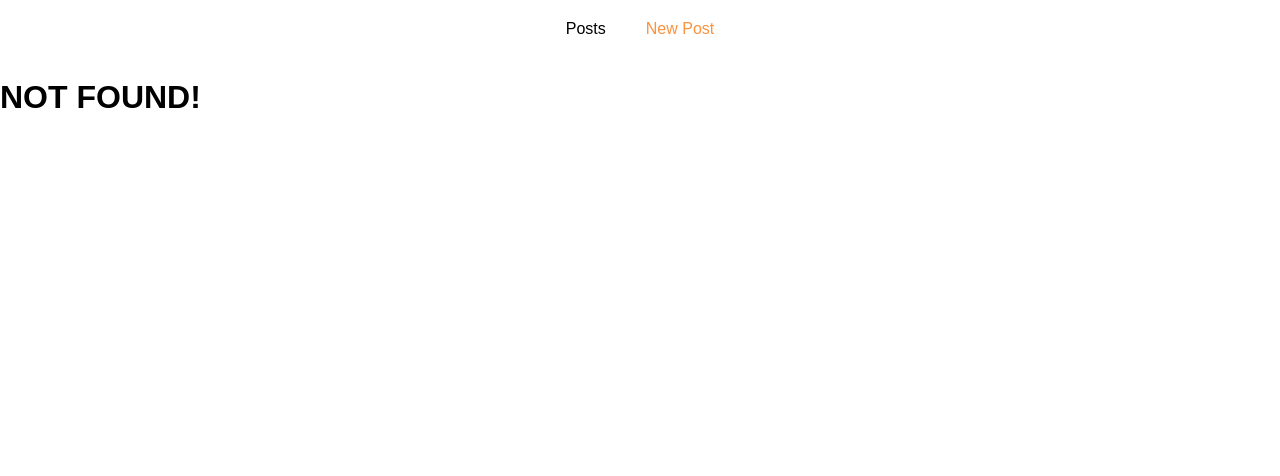
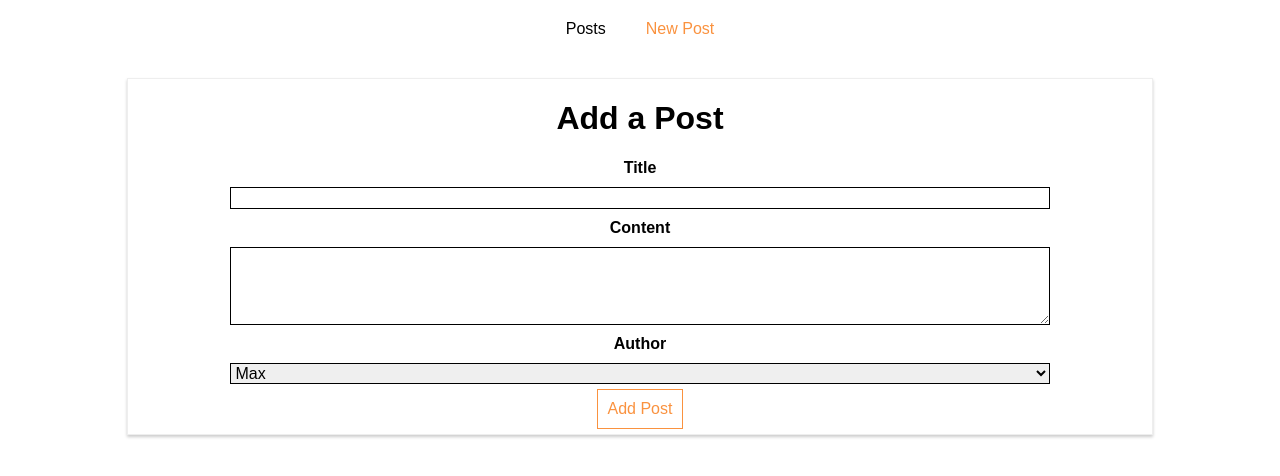
Before and after one commit to RonRofe/react_course, a React (Create React App) app in the folder http/: page /new-post in a window 1280 px wide. Before the commit this address had no page. Shown: the top 476 px of the page. Built offline with nearby package versions, Linux system fonts and the light colour scheme.

Commit message:
routes lazy loading

```diff
--- a/http/src/containers/Blog/Blog.js
+++ b/http/src/containers/Blog/Blog.js
@@ -3,13 +3,16 @@ import { Route, NavLink, Switch, Redirect } from 'react-router-dom';
 // import axios from 'axios';
 
 import Posts from './Posts/Posts';
-import NewPost from './NewPost/NewPost';
+// import NewPost from './NewPost/NewPost';
+import asyncComponent from '../../hoc/asyncComponent';
 
 import './Blog.css';
 
+const AsyncNewPost = asyncComponent(() => import('./NewPost/NewPost'));
+
 class Blog extends Component {
     state = {
-        auth: false,
+        auth: true,
     }
 
     render() {
@@ -38,7 +41,7 @@ class Blog extends Component {
                 <Switch>
                     {
                         this.state.auth ? (
-                            <Route path="/new-post" component={NewPost} ></Route>
+                            <Route path="/new-post" component={AsyncNewPost} ></Route>
                         ) : null
                     }
                     <Route path="/posts" component={Posts} ></Route>
--- /dev/null
+++ b/http/src/hoc/asyncComponent.js
@@ -0,0 +1,21 @@
+import React, { Component } from 'react';
+
+const asyncComponent = (importComponent) => {
+    return class extends Component {
+        state = {
+            component: null,
+        }
+
+        componentDidMount() {
+            importComponent().then((cmp) => this.setState({ component: cmp.default }));
+        }
+
+        render() {
+            const C = this.state.component;
+
+            return C ? ( <C {...this.props} ></C> ) : null;
+        }
+    }
+};
+
+export default asyncComponent;
```
